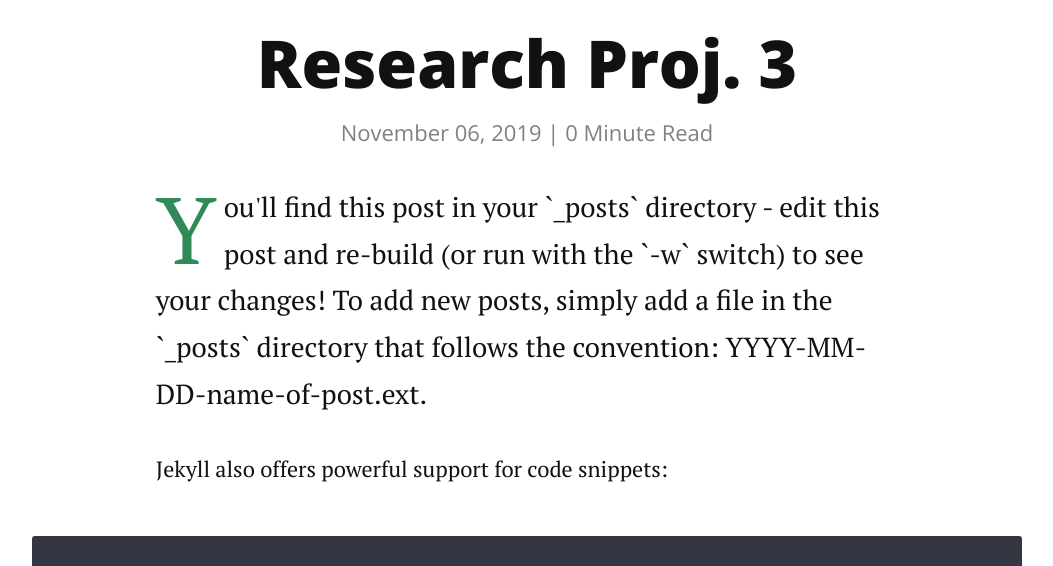
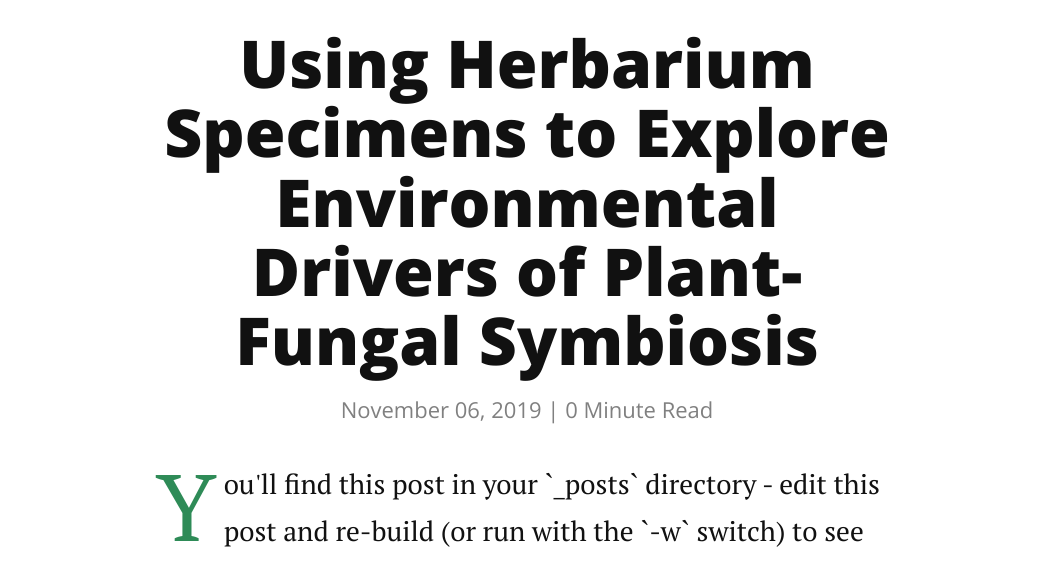
Before and after one commit to joshuacfowler/joshuacfowler.github.io, a Jekyll site: the page built from _posts/2019-11-06-research_proj_3.markdown, in a window 1280 px wide and 900 px high, cut to the strip 334-900 px from the top of the window. Shown: the whole strip, without its empty margins (113-1166 px from the left). Built offline with Jekyll 4.4.1, drawn with Linux system fonts in a browser that asks for light colours; nearby versions of some CDN libraries.

Commit message:
Update 2019-11-06-research_proj_3.markdown

```diff
--- a/_posts/2019-11-06-research_proj_3.markdown
+++ b/_posts/2019-11-06-research_proj_3.markdown
@@ -1,6 +1,6 @@
 ---
 layout: post
-title:  "Research Proj. 3"
+title:  "Using Herbarium Specimens to Explore Environmental Drivers of Plant-Fungal Symbiosis"
 date:   2019-11-06
 ---
 
```
